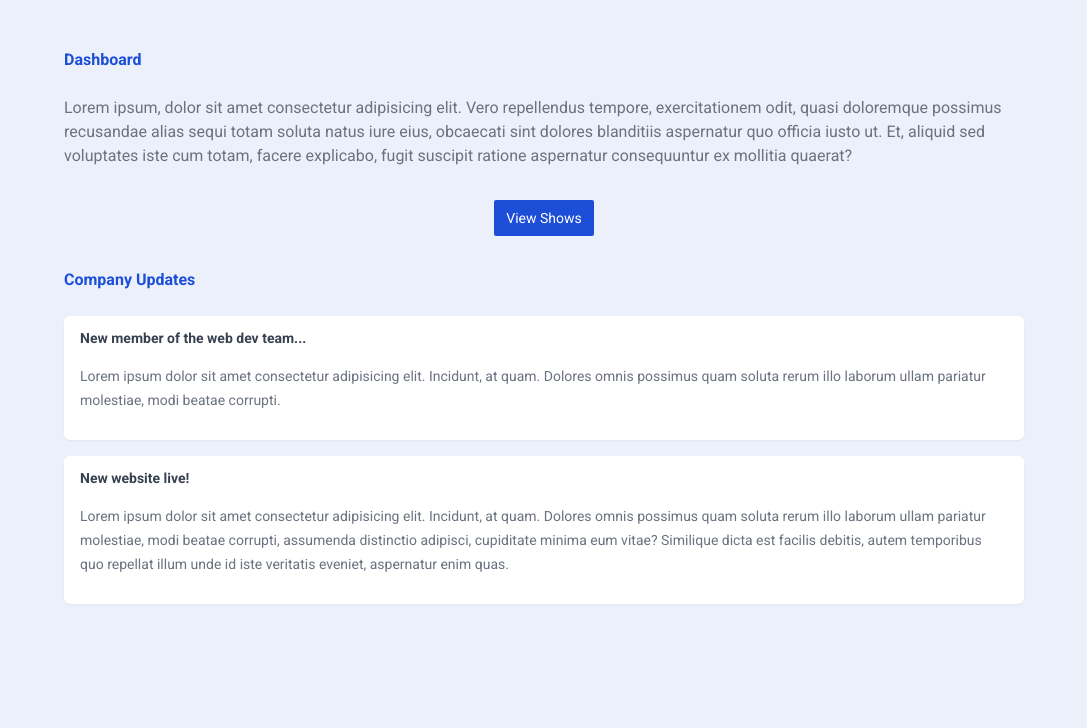
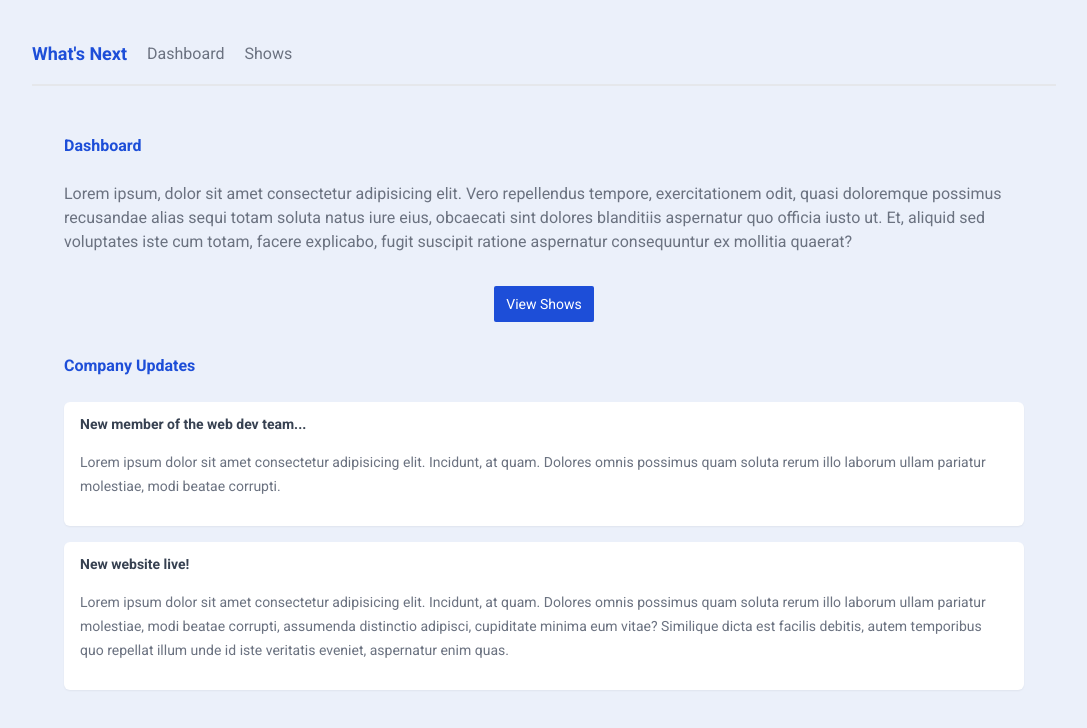
Before and after one commit to lara-isak/whats-next, a Next.js app: page / in a window 1280 px wide. Shown: the top 728 px of the page, without its empty margins (96-1183 px from the left). Built offline with nearby package versions, Linux system fonts and the light colour scheme.

Commit message:
✨ Create seprate layouts for auth & main pages

```diff
--- /dev/null
+++ b/app/(auth)/layout.jsx
@@ -0,0 +1,15 @@
+import Link from 'next/link'
+import React from 'react'
+
+export default function AuthLayout({ children}) {
+  return (
+    <>
+    <nav>
+        <h1>What's Next</h1>
+        <Link href="/login">Log In</Link>
+        <Link href="/signup">Sign Up</Link>
+    </nav>
+    {children}
+    </>
+  )
+}
--- /dev/null
+++ b/app/(main)/layout.jsx
@@ -0,0 +1,11 @@
+import React from 'react'
+import Navbar from '../components/Navbar'
+
+export default function MainLayout({ children }) {
+  return (
+    <>
+      <Navbar />
+      {children}
+    </>
+  )
+}
```
